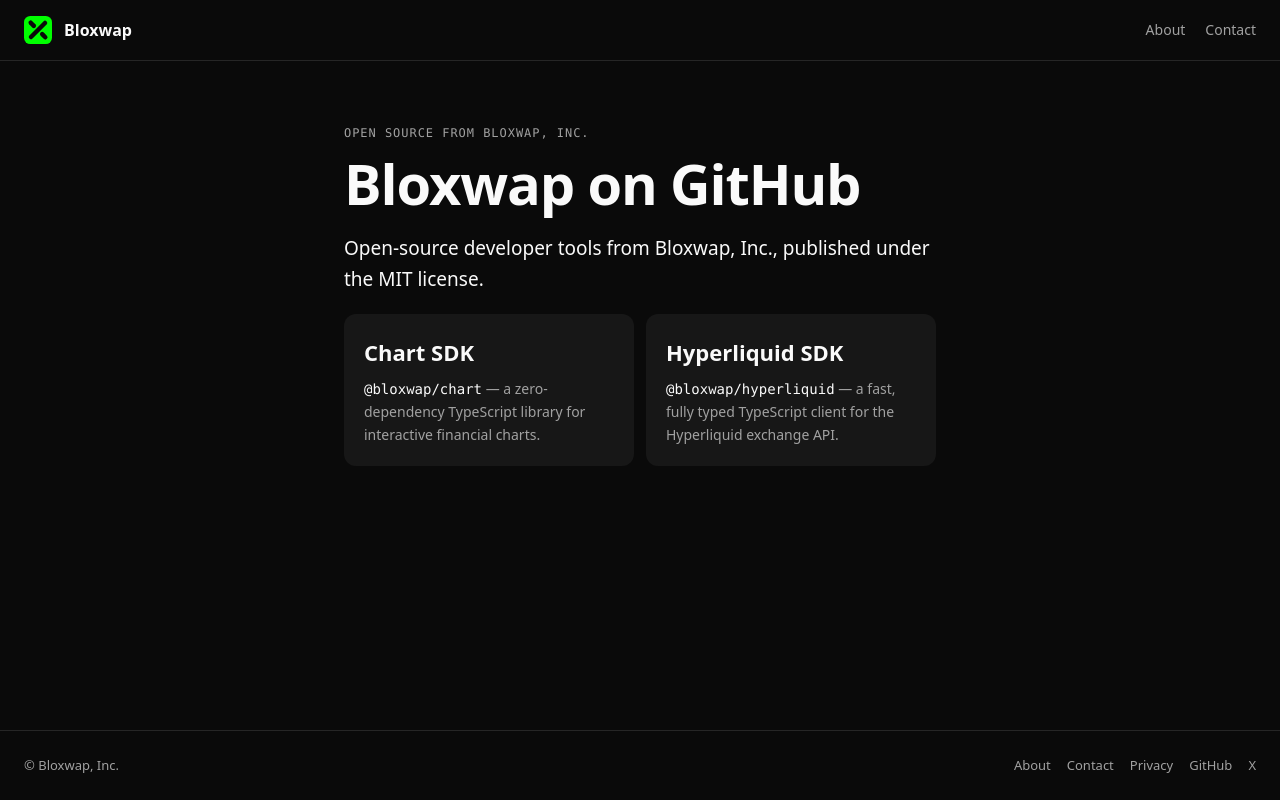
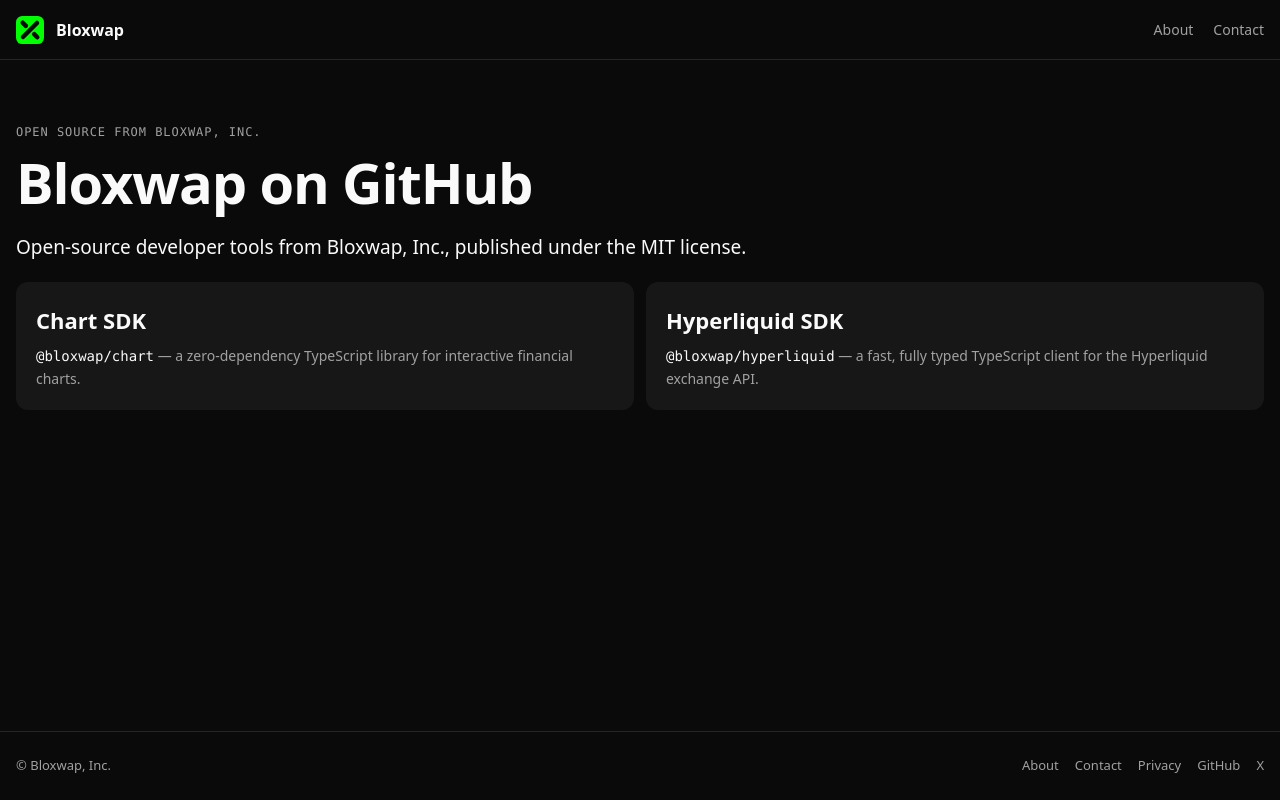
Before and after one commit to bloxwap/bloxwap.github.io, a plain HTML site: page index.html in a window 1280 px wide. Drawn offline with Linux system fonts and the light colour scheme.

Commit message:
style: match the Fumadocs layout width (1400px) used by the SDK docs sites

```diff
--- a/styles.css
+++ b/styles.css
@@ -21,13 +21,14 @@ body {
 }
 a { color: var(--text); text-decoration-color: color-mix(in srgb, var(--green) 60%, transparent); text-underline-offset: 3px; }
 a:hover { color: var(--green); }
-.nav { display: flex; align-items: center; justify-content: space-between; gap: 16px; padding: 16px 24px; border-bottom: 1px solid var(--border); }
+.nav { position: relative; display: flex; align-items: center; justify-content: space-between; gap: 16px; width: 100%; max-width: 1400px; margin: 0 auto; padding: 16px; }
+.nav::after { content: ""; position: absolute; bottom: 0; left: calc(50% - 50vw); width: 100vw; border-bottom: 1px solid var(--border); }
 .brand { display: inline-flex; align-items: center; gap: 12px; color: var(--text); text-decoration: none; font-weight: 700; }
 .brand img { width: 28px; height: 28px; }
 .nav-links { display: flex; gap: 20px; font-size: 14px; }
 .nav-links a { color: var(--muted); text-decoration: none; }
 .nav-links a:hover, .nav-links a[aria-current="page"] { color: var(--text); }
-main { flex: 1; width: 100%; max-width: 640px; margin: 0 auto; padding: 64px 24px; }
+main { flex: 1; width: 100%; max-width: 1400px; margin: 0 auto; padding: 64px 16px; }
 .eyebrow { margin: 0 0 12px; color: var(--muted); font: 12px/1.4 ui-monospace, 'SF Mono', Menlo, monospace; letter-spacing: 0.08em; text-transform: uppercase; }
 h1 { margin: 0 0 20px; font-size: clamp(36px, 6vw, 56px); line-height: 1.05; letter-spacing: -0.02em; }
 h2 { margin: 48px 0 12px; font-size: 22px; }
@@ -43,6 +44,7 @@ strong { color: var(--text); }
 .card p { margin: 0; font-size: 14px; }
 .card:hover { background: #1f1f1f; }
 code { font: 14px ui-monospace, 'SF Mono', Menlo, monospace; color: var(--text); }
-footer { display: flex; flex-wrap: wrap; justify-content: space-between; gap: 12px; padding: 24px; border-top: 1px solid var(--border); color: var(--muted); font-size: 13px; }
+footer { position: relative; display: flex; flex-wrap: wrap; justify-content: space-between; gap: 12px; width: 100%; max-width: 1400px; margin: 0 auto; padding: 24px 16px; color: var(--muted); font-size: 13px; }
+footer::before { content: ""; position: absolute; top: 0; left: calc(50% - 50vw); width: 100vw; border-top: 1px solid var(--border); }
 footer nav { display: flex; flex-wrap: wrap; gap: 16px; }
 footer a { color: var(--muted); text-decoration: none; }
```
